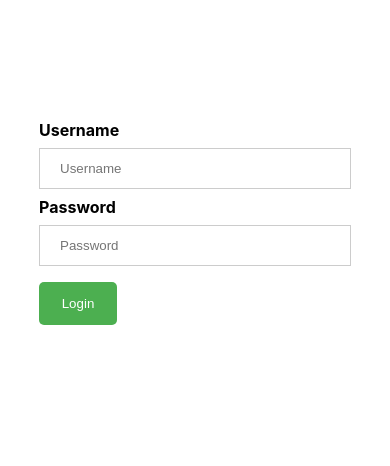
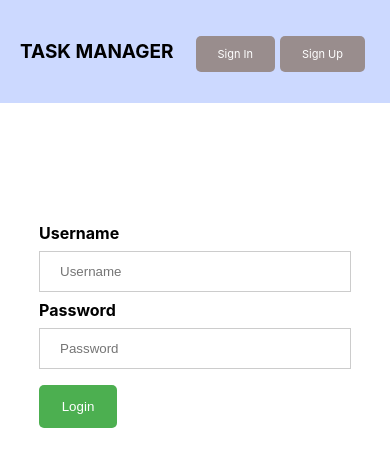
Before and after one commit to Thaneshwor/react-express-todo-demo, a React (Create React App) app in the folder app/: page / in a window 390 px wide. Shown: the top 466 px of the page. Built offline with nearby package versions, Linux system fonts and the light colour scheme.

Commit message:
Create navbar and add css

```diff
--- /dev/null
+++ b/app/src/components/header/Navbar.jsx
@@ -0,0 +1,26 @@
+import React, { Component } from 'react';
+import './navbar.css';
+class Navbar extends Component {
+
+    render() {
+        return (
+            <div className='nav-bar-container'>
+                <div className='nav-bar'>
+                    <div className='nav-bar-in'>
+                        <div className='nav-bar-left'>
+                            <h1>TASK MANAGER</h1>
+                        </div>
+                        <div className='nav-bar-right'>
+                            <ul>
+                                <li>Sign In</li>
+                                <li>Sign Up</li>
+                            </ul>
+                        </div>
+                    </div>
+                </div>
+            </div>
+        );
+    }
+}
+
+export default Navbar;
--- /dev/null
+++ b/app/src/components/header/navbar.css
@@ -0,0 +1,57 @@
+.nav-bar-container{
+    background-color: #ccd9ff;
+}
+
+.nav-bar{
+    padding: 40px 0;
+}
+
+.nav-bar-in{
+    display: flex;
+    padding: 0 20px;
+}
+
+.nav-bar-left{
+    flex: 1;
+}
+
+.nav-bar-right{
+    display: flex;
+    justify-content: right;
+    align-items: center;
+    flex: 1;
+    justify-content: flex-end;
+}
+
+.nav-bar-right ul li{
+    display: inline;
+    padding: 14px 28px;
+    margin-right: 5px;
+    border-radius: 5px;
+    color: #fff;
+    background-color: rgb(153, 141, 141)
+}
+
+.nav-bar-right ul li:hover{
+    background-color: rgb(110, 103, 103)
+}
+
+@media screen and (max-width: 768px) {
+    .nav-bar-left h1{
+        font-size: 25px;
+    }
+    .nav-bar-right ul li{
+        padding: 12px 24px;
+        font-size: 12px;
+    }
+}
+
+@media screen and (max-width: 480px) {
+    .nav-bar-left h1{
+        font-size: 19px;
+    }
+    .nav-bar-right ul li{
+        padding: 11px 22px;
+        font-size: 11px;
+    }
+}
--- a/app/src/components/main/Main.jsx
+++ b/app/src/components/main/Main.jsx
@@ -1,12 +1,14 @@
 import React, { Component } from 'react';
 import '../../assets/css/common.css';
 import Login from '../login/Login';
+import Navbar from '../header/Navbar';
 
 class Main extends Component {
 
     render() {
         return (
             <div className='container-max-width'>
+                <Navbar />
                 <Login />
             </div >
         );
```
